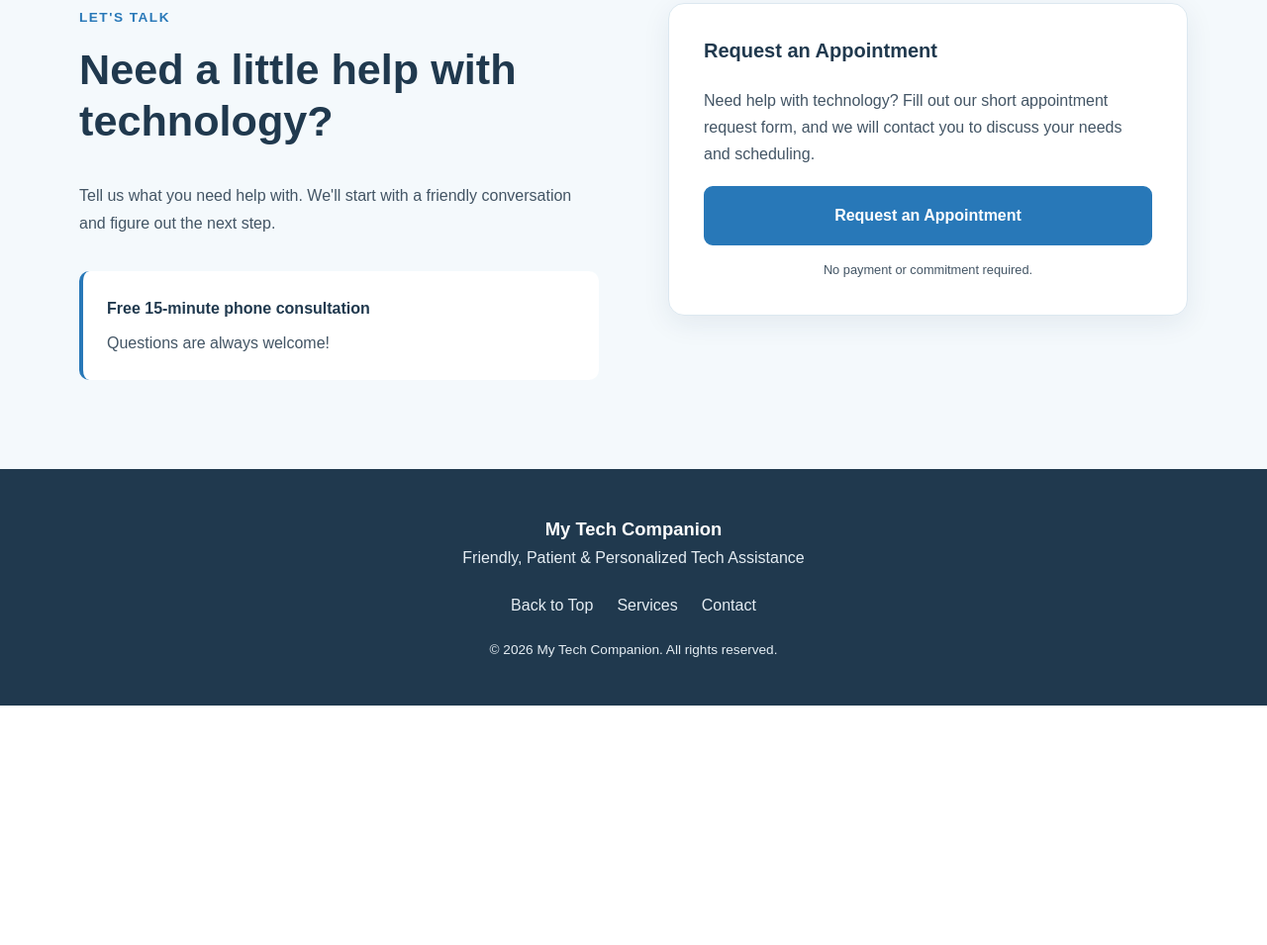
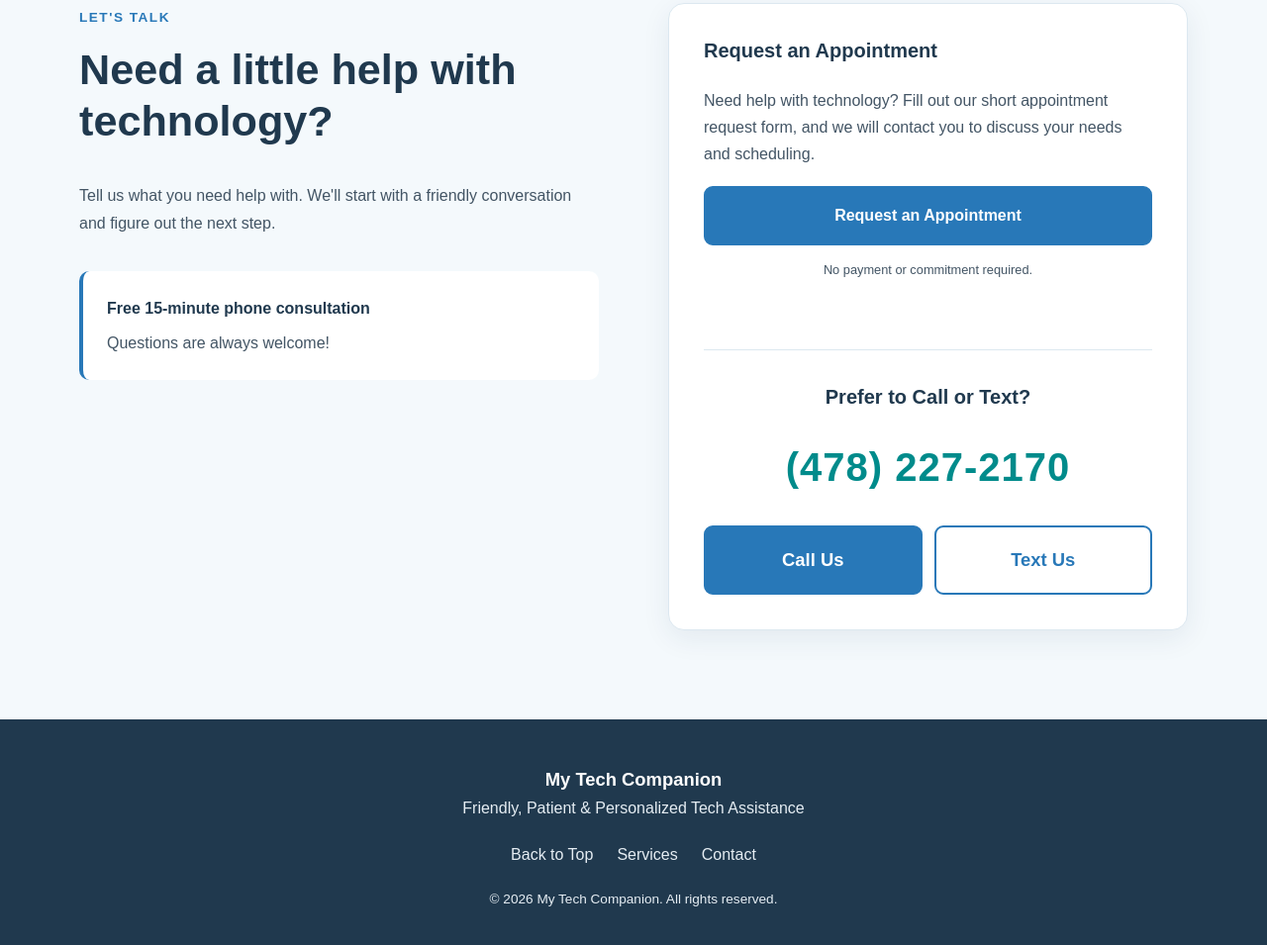
Before and after one commit to ricapi96/my-tech-companion, a plain HTML site: page index.html in a window 1280 px wide. Shown: the part 3291-4246 px from the top of the page at 99% size. Before the commit the page ends 4004 px from the top, so only its background shows below. Drawn offline with Linux system fonts and the light colour scheme.

Commit message:
Launch ready

```diff
--- a/index.html
+++ b/index.html
@@ -196,6 +196,7 @@
         </div>
 
 
+
 <div class="contact-form">
   <h3>Request an Appointment</h3>
 
@@ -217,7 +218,26 @@
   <p class="form-note">
     No payment or commitment required.
   </p>
+
+  <div class="phone-contact">
+    <h3>Prefer to Call or Text?</h3>
+
+    <p class="business-number">
+      (478) 227-2170
+    </p>
+
+    <div class="phone-buttons">
+      <a href="tel:+14782272170" class="btn btn-primary">
+        Call Us
+      </a>
+
+      <a href="sms:+14782272170" class="btn btn-outline">
+        Text Us
+      </a>
+    </div>
+  </div>
 </div>
+
 
       </div>
     </section>
--- a/style.css
+++ b/style.css
@@ -608,7 +608,7 @@
 
 /* Embedded appointment form */
 
-.contact-form iframe {
+/* .contact-form iframe {
   display: block;
   width: 100%;
   min-height: 850px;
@@ -624,4 +624,45 @@
   .contact-form iframe {
     min-height: 1000px;
   }
+} */
+
+/* Phone contact section */
+
+.phone-contact {
+  margin-top: 70px;
+  padding-top: 35px;
+  border-top: 1px solid var(--border);
+  text-align: center;
 }
+
+/* Phone contact buttons */
+
+.phone-buttons {
+  display: flex;
+  gap: 12px;
+}
+
+.phone-buttons .btn {
+  flex: 1;
+  font-size: 1.15rem;
+  padding: 17px 20px;
+}
+
+@media (max-width: 700px) {
+  .phone-buttons {
+    flex-direction: column;
+  }
+
+  .business-number {
+    font-size: 1.8rem;
+  }
+}
+
+.business-number {
+  font-size: 2.5rem;
+  font-weight: 800;
+  color: #008b8b;
+  text-align: center;
+  margin: 20px 0 25px;
+  letter-spacing: 1px;
+}
```
